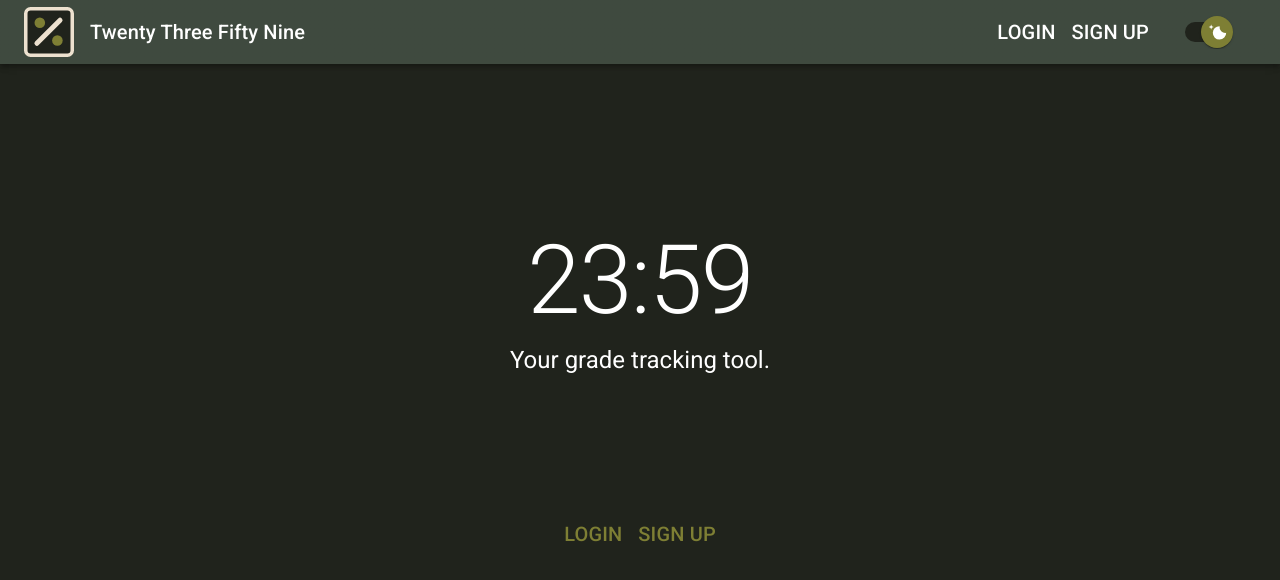
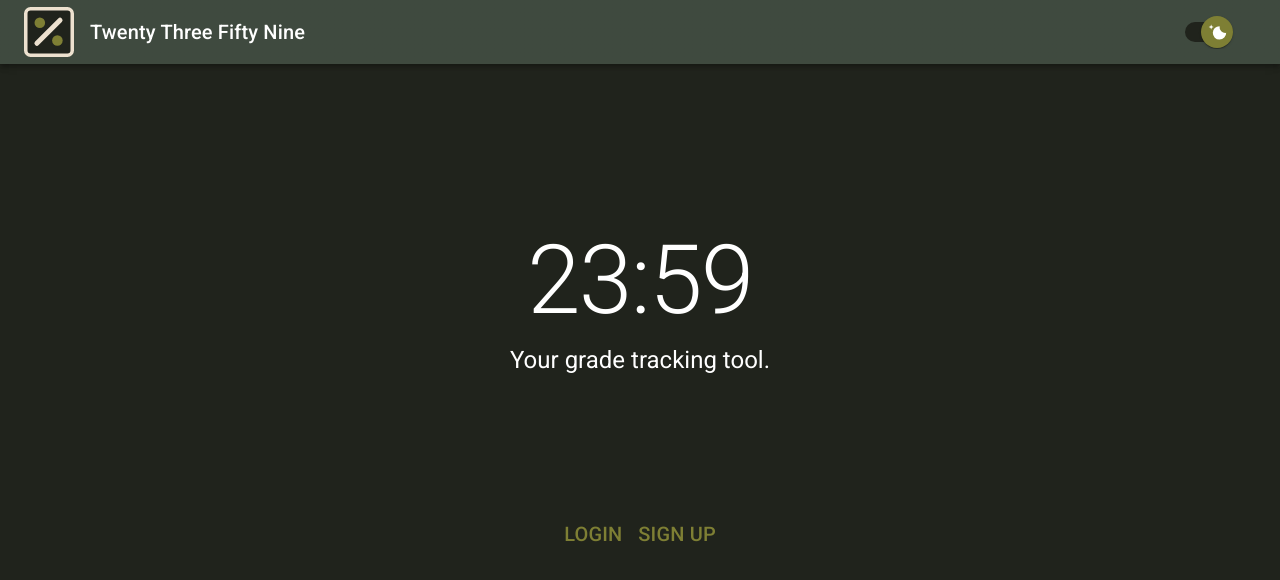
Before and after one commit to Twenty-Three-Fifty-Nine/grade-tracker, a React (Create React App) app in the folder client/: page / in a window 1280 px wide. Shown: the top 580 px of the page. Built offline with nearby package versions, Linux system fonts and the light colour scheme.

Commit message:
Removed Login/ Sign up from toolbar

```diff
--- a/client/src/App.js
+++ b/client/src/App.js
@@ -44,13 +44,8 @@ const App = () => {
                     </Typography>
                     <Box sx={{visibility: "hidden", flexGrow: 1}} />
 
-                    {isLoggedIn ? (
+                    {isLoggedIn && (
                         <Logout
-                            setIsLoggedIn={setIsLoggedIn}
-                            setUserDetails={setUserDetails}
-                        />
-                    ) : (
-                        !isMobile && <Login
                             setIsLoggedIn={setIsLoggedIn}
                             setUserDetails={setUserDetails}
                         />
```
